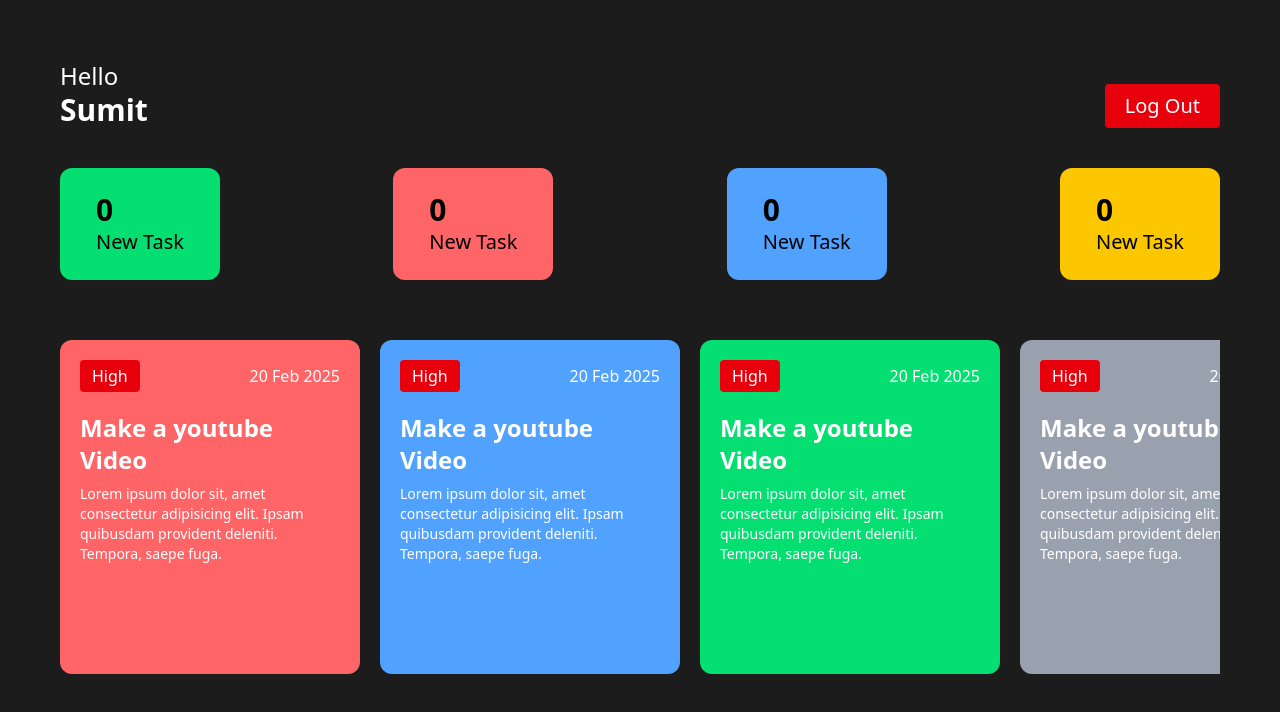
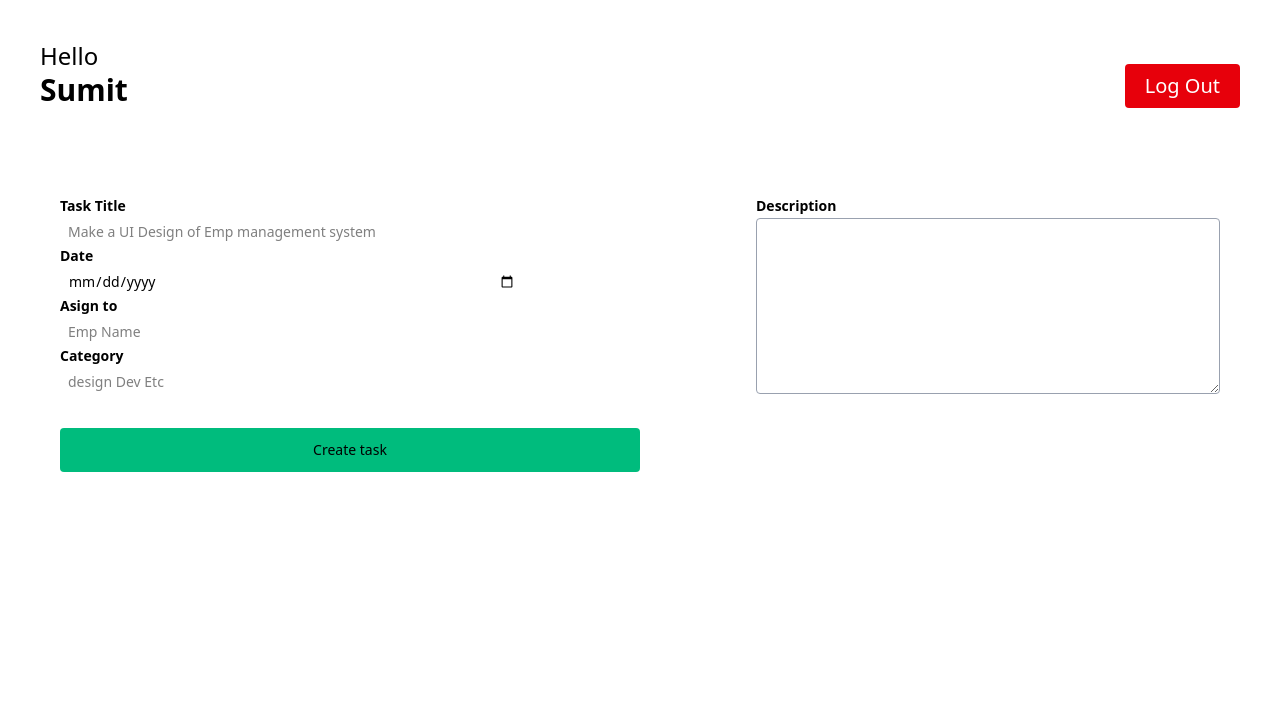
Before and after one commit to sumit007ind/Employee-mangement, a React app in the folder Emp-mangement/: page / in a window 1280 px wide. Shown: the top 712 px of the page. Built offline with nearby package versions, Linux system fonts and the light colour scheme; the HTML template or start-up script is replaced by a standard one.

Commit message:
new admin page  created

```diff
--- a/Emp-mangement/src/App.jsx
+++ b/Emp-mangement/src/App.jsx
@@ -1,12 +1,14 @@
 import React from 'react'
 import Login from './Components/Auth/Login'
 import Employeedashboard from './Components/Auth/Dashboard/Employeedashboard'
+import Admindashboard from './Components/Auth/Dashboard/Admindashboard'
 
 const App = () => {
   return (
  <>
  {/* <Login /> */}
- <Employeedashboard/>
+ {/* <Employeedashboard/> */}
+ <Admindashboard/>
  </>
   )
 }
--- a/Emp-mangement/src/Components/Auth/Dashboard/Admindashboard.jsx
+++ b/Emp-mangement/src/Components/Auth/Dashboard/Admindashboard.jsx
@@ -0,0 +1,34 @@
+import React from 'react'
+import Header from '../../Otherrs/Header'
+
+const Admindashboard = () => {
+  return (
+   <div className='h-screen w-full p-10'>
+    <Header/>
+
+    <div className='p-5 mt-7 rounded '>
+        <form  className='mt-10 flex w-full flex-wrap items-start   justify-between gap-4 '>
+
+            <div className='w-1/2'>
+                  <div><h3 className='text-sm text-black font-semibold  mb-0.5'>
+                Task Title
+            </h3>
+            <input className='text-sm py-1 px-2 w-4/5 rounded outline-none bg-transparent' type="text" placeholder='Make a UI Design of Emp management system' /></div>
+                <div className=''> <h3 className='text-sm text-black font-semibold mb-0.5'>Date</h3>
+            <input className='text-sm py-1 px-2 w-4/5 rounded outline-none bg-transparent' type="date" /></div>
+           <div> <h3 className='text-sm text-black font-semibold  mb-0.5'>Asign to</h3>
+            <input className='text-sm py-1 px-2 w-4/5 rounded outline-none bg-transparent' type="text" placeholder='Emp Name' /></div>
+           <div> <h3 className='text-sm text-black font-semibold  mb-0.5'>Category</h3>
+            <input className='text-sm py-1 px-2 w-4/5 rounded outline-none bg-transparent' type="text" placeholder='design Dev Etc' /></div></div>
+
+           <div className='w-2/5 flex flex-col items-start'> <h3 className='text-sm text-black font-semibold  mb-0.5'>Description</h3>
+            <textarea className='w-full h-44 text-sm py-2 px-4 rounded outline-none bg-transparent border-[1px] border-gray-400' name="" id=""></textarea></div>
+
+            <button className='w-1/2 bg-emerald-500 py-3 hover:bg-emerald-600 px-5 text-sm rounded mt-4 '>Create task</button>
+        </form>
+    </div>
+   </div>
+  )
+}
+
+export default Admindashboard
--- a/Emp-mangement/src/Components/Otherrs/Header.jsx
+++ b/Emp-mangement/src/Components/Otherrs/Header.jsx
@@ -1,12 +1,13 @@
 import React from 'react'
 
-const Hearder = () => {
+
+const Header = () => {
   return (
-    <div className='flex items-end justify-between'>
-      <h1 className='text-white text-2xl font-medium'>Hello <br /> <span className='text-3xl font-semibold'>Sumit</span></h1>
+    <div className='flex items-end justify-between '>
+      <h1 className='text-black text-2xl font-medium'>Hello <br /> <span className='text-3xl font-semibold'>Sumit</span></h1>
       <button className='text-white text-xl bg-red-600 px-5 py-2 rounded-sm'>Log Out</button>
     </div>
   )
 }
 
-export default Hearder
+export default Header
--- a/Emp-mangement/src/index.css
+++ b/Emp-mangement/src/index.css
@@ -1 +1,4 @@
 @import "tailwindcss";
+*{
+
+}
```
